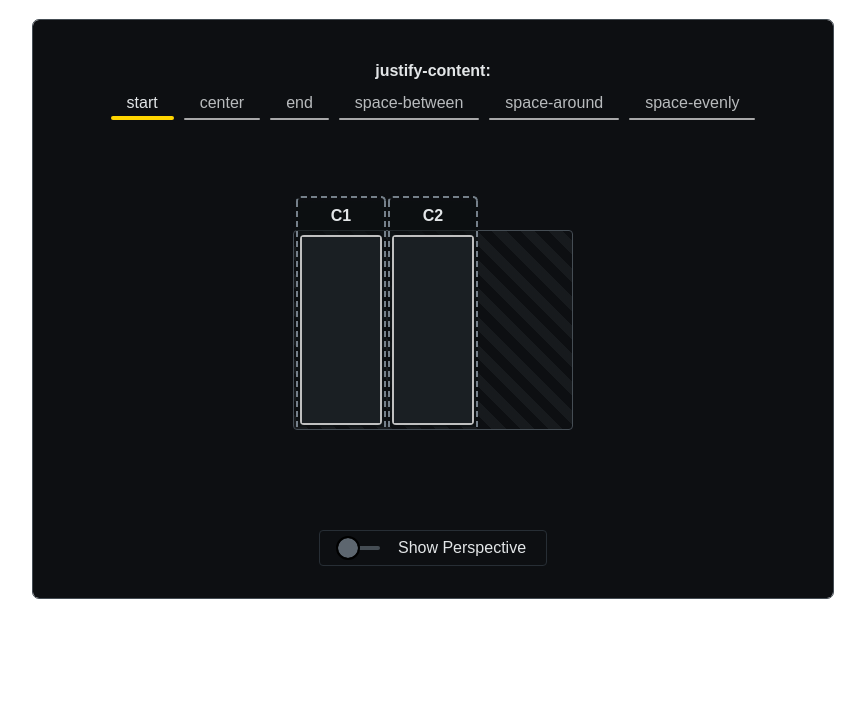
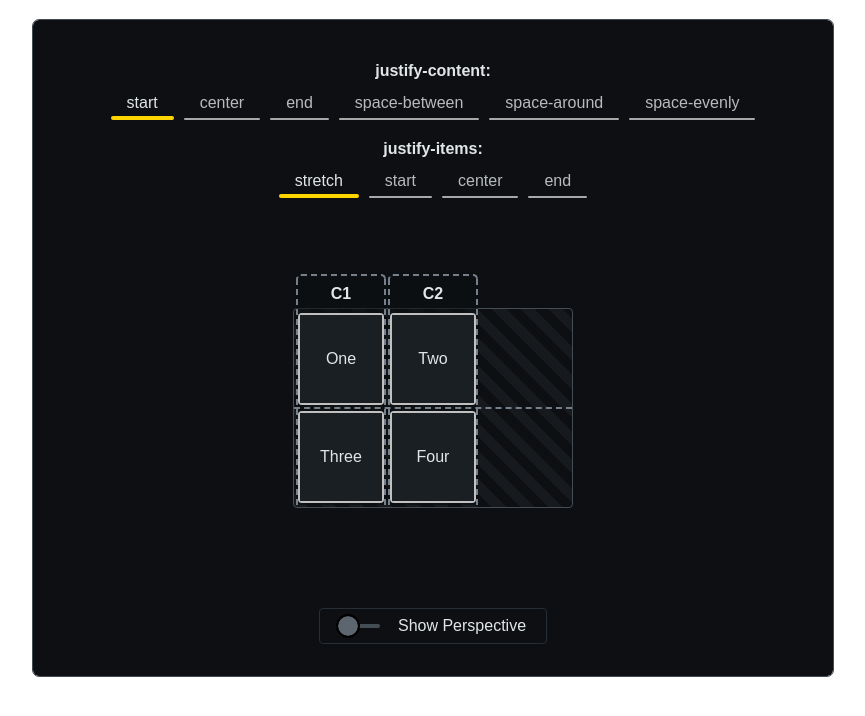
Before and after one commit to aliyuv/css-flex, a React (Vite) app: page /contentjustify in a window 1280 px wide. Shown: the top 716 px of the page, without its empty margins (207-1072 px from the left). Built offline with nearby package versions, Linux system fonts and the light colour scheme; a web font is replaced by a local one.

Commit message:
bug版本

```diff
--- a/src/components/ContentJustify/ContentJustify.tsx
+++ b/src/components/ContentJustify/ContentJustify.tsx
@@ -7,6 +7,8 @@ import './ContentJustify.css'
 
 export default function ContentJustify() {
   const renderArr = ['start', 'center', 'end', 'space-between', 'space-around', 'space-evenly']
+  const justifyItemsArr = ['stretch', 'start', 'center', 'end']
+  const [jiActiveTab, setJiActiveTab] = useState('stretch')
   const [activeTab, setActiveTab] = useState('start')
   const [isOn, setIsOn] = useState(false)
   const handleIsOnChange = () => {
@@ -17,7 +19,8 @@ export default function ContentJustify() {
     <>
       <LayoutContainer>
         <CommonTabs props={renderArr} dec="justify-content:" onChange={setActiveTab} activeTab={activeTab} />
-        <LayoutBox isOn={isOn} activeTab={activeTab} />
+        <CommonTabs props={justifyItemsArr} dec="justify-items:" onChange={setJiActiveTab} activeTab={jiActiveTab} />
+        <LayoutBox isOn={isOn} activeTab={activeTab} jiActiveTab={jiActiveTab} displayCount={true} />
         <Switch handleIsOnChange={handleIsOnChange} isOn={isOn} />
       </LayoutContainer>
     </>
--- a/src/components/common/LayoutBox/LayoutBox.css
+++ b/src/components/common/LayoutBox/LayoutBox.css
@@ -46,15 +46,20 @@
   border-radius: 4px;
   padding: 2px;
   position: relative;
-  display: grid;
   font-size: 1rem;
   margin: 2px;
+  display: flex;
+  will-change: transform;
 }
 
 .lb-grid-inner{
   width: 100%;
   height: 100%;
   background-color: #1a1f23;
+  padding: 10px 16px;
+  display: flex;
+  justify-content: center;
+  align-items: center;
 }
 
 .lb-item-inner{
@@ -89,6 +94,14 @@
   font-weight: 600;
 }
 
+.lb-row-line{
+  position: absolute;
+  top: calc(50% - 1px);
+  left: 0;
+  right: 0;
+  width: 100%;
+  border-bottom: 2px dashed #75808a;
+}
 .lb-items::after{
   content: '';
   position: absolute;
--- a/src/components/common/LayoutBox/LayoutBox.tsx
+++ b/src/components/common/LayoutBox/LayoutBox.tsx
@@ -4,12 +4,15 @@ import './LayoutBox.css'
 interface SwitchProps {
   isOn: boolean
   activeTab: string
+  jiActiveTab: string
+  displayCount: booleabug
 }
 
-export default function LayoutBox({ isOn, activeTab }: SwitchProps) {
+export default function LayoutBox({ isOn, activeTab, jiActiveTab, displayCount }: SwitchProps) {
   const itemInnerRef = useRef<HTMLDivElement>(null)
   const gridContentRef = useRef<HTMLDivElement>(null)
-
+  const gridItemRef = useRef<HTMLDivElement>(null)
+  const contentText = ['One', 'Two', 'Three', 'Four']
   useEffect(() => {
     if (!itemInnerRef || !gridContentRef)
       return
@@ -37,8 +40,12 @@ export default function LayoutBox({ isOn, activeTab }: SwitchProps) {
 
           e.animate(
             [
-              { transform: `translateX(${dx}px` },
-              { transform: 'translateX(0)' },
+              {
+                transform: `translateX(${dx}px`,
+              },
+              {
+                transform: 'translateX(0)',
+              },
             ],
             {
               duration: 300,
@@ -51,15 +58,63 @@ export default function LayoutBox({ isOn, activeTab }: SwitchProps) {
       updateLayout()
       playAnimation()
     })
-  }, [activeTab])
+  }, [activeTab, displayCount])
 
+  useEffect(() => {
+    if (!gridContentRef)
+      return
+    const containers = [gridContentRef.current].filter(Boolean)
+    containers.forEach((container) => {
+      if (!container)
+        return
+      const items = Array.from(container.children) as HTMLDivElement[]
+
+      const record = () => {
+        items.forEach((e) => {
+          const rect = e.getBoundingClientRect()
+          e.dataset.oldX = rect.left.toString()
+          e.dataset.oldW = rect.width.toString()
+        })
+      }
+
+      const updateLayout = () => {
+        (container as HTMLElement).style.justifyItems = jiActiveTab
+      }
+
+      const playAnimation = () => {
+        requestAnimationFrame(() => {
+          items.forEach((e) => {
+            const rect = e.getBoundingClientRect()
+            const dx = Number.parseFloat(e.dataset.oldX || '0') - rect.left
+            const dw = Number.parseFloat(e.dataset.oldW || '0') / rect.width
+            e.animate(
+              [
+                {
+                  transform: `translateX(${dx}px) scaleX(${dw})`,
+                },
+                {
+                  transform: 'translateX(0) scaleX(1)',
+                },
+              ],
+              {
+                duration: 300,
+                easing: 'ease-out',
+              },
+            )
+          })
+        })
+      }
+      record()
+      updateLayout()
+      playAnimation()
+    })
+  }, [jiActiveTab, displayCount])
   return (
     <div className="lb-layout-box">
       <div className="lb-inner-box">
         <div
           className="lb-item"
           style={{
-            position: 'absolute',
             transform: isOn
               ? 'translateX(10%) skewY(18deg) scaleX(0.85)'
               : 'translateX(0%) skewY(0deg) scaleX(1)',
@@ -71,6 +126,7 @@ export default function LayoutBox({ isOn, activeTab }: SwitchProps) {
           >
             <div className="lb-items">C1</div>
             <div className="lb-items">C2</div>
+            <div className="lb-row-line" style={{ display: displayCount ? 'block' : 'none' }}></div>
           </div>
         </div>
       </div>
@@ -79,12 +135,19 @@ export default function LayoutBox({ isOn, activeTab }: SwitchProps) {
         style={{ transform: isOn ? 'translateX(10%) skewY(18deg) scaleX(0.85)' : 'translateX(0%) skewY(0deg) scaleX(1)' }}
       >
         <div className="lb-grid-content" ref={gridContentRef}>
-          <div className="lb-grid-item">
-            <div className="lb-grid-inner"></div>
-          </div>
-          <div className="lb-grid-item">
-            <div className="lb-grid-inner"></div>
-          </div>
+          {
+            contentText.map((item, index) => {
+              const maxItemToShow = displayCount ? 4 : 2
+              if (index < maxItemToShow) {
+                return (
+                  <div className="lb-grid-item" key={index} ref={gridItemRef} style={{ width: displayCount ? 'auto' : '82' }}>
+                    <div className="lb-grid-inner">{displayCount ? `${item}` : ''}</div>
+                  </div>
+                )
+              }
+              return null
+            })
+          }
         </div>
       </div>
     </div>
```
